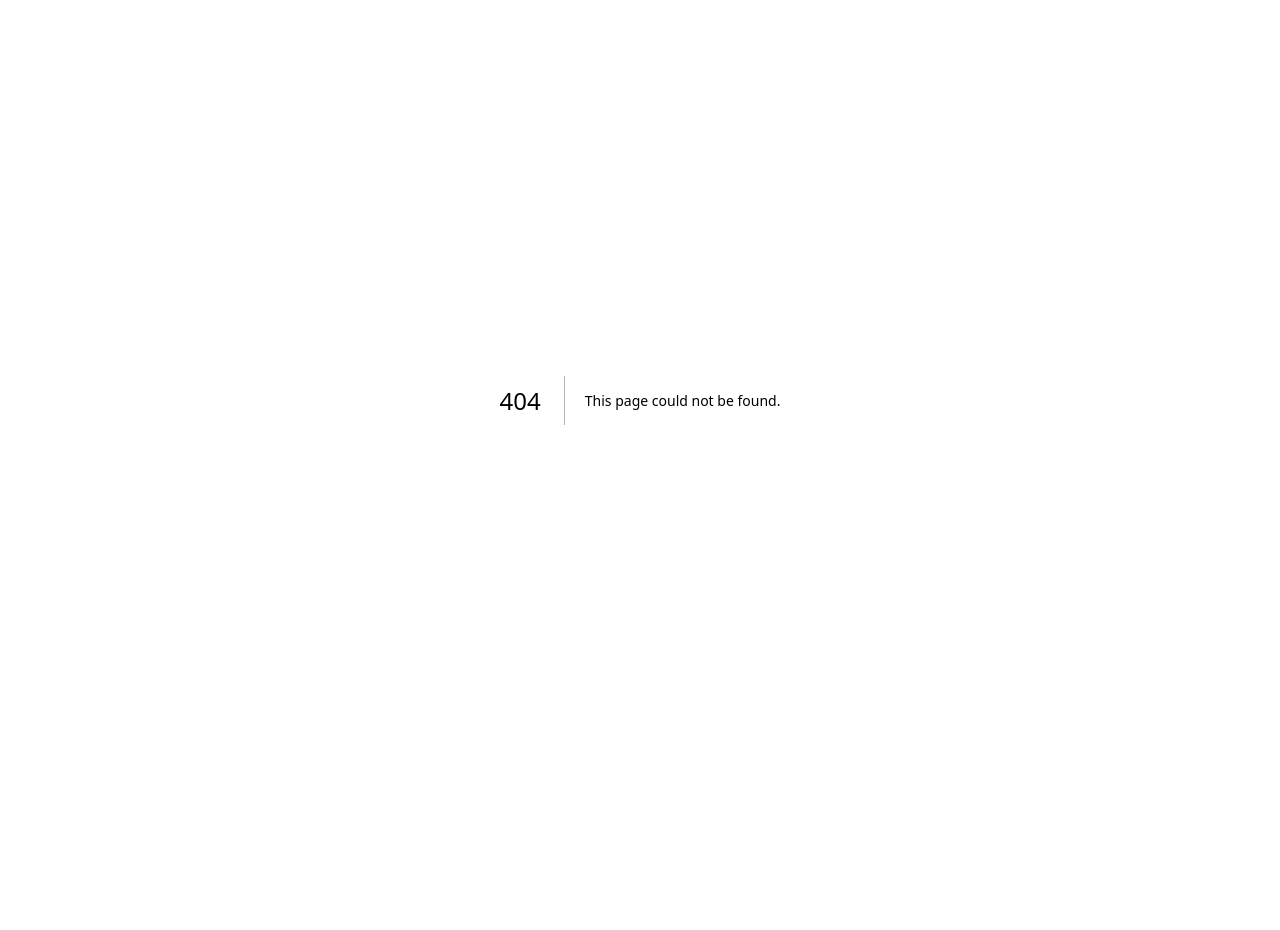
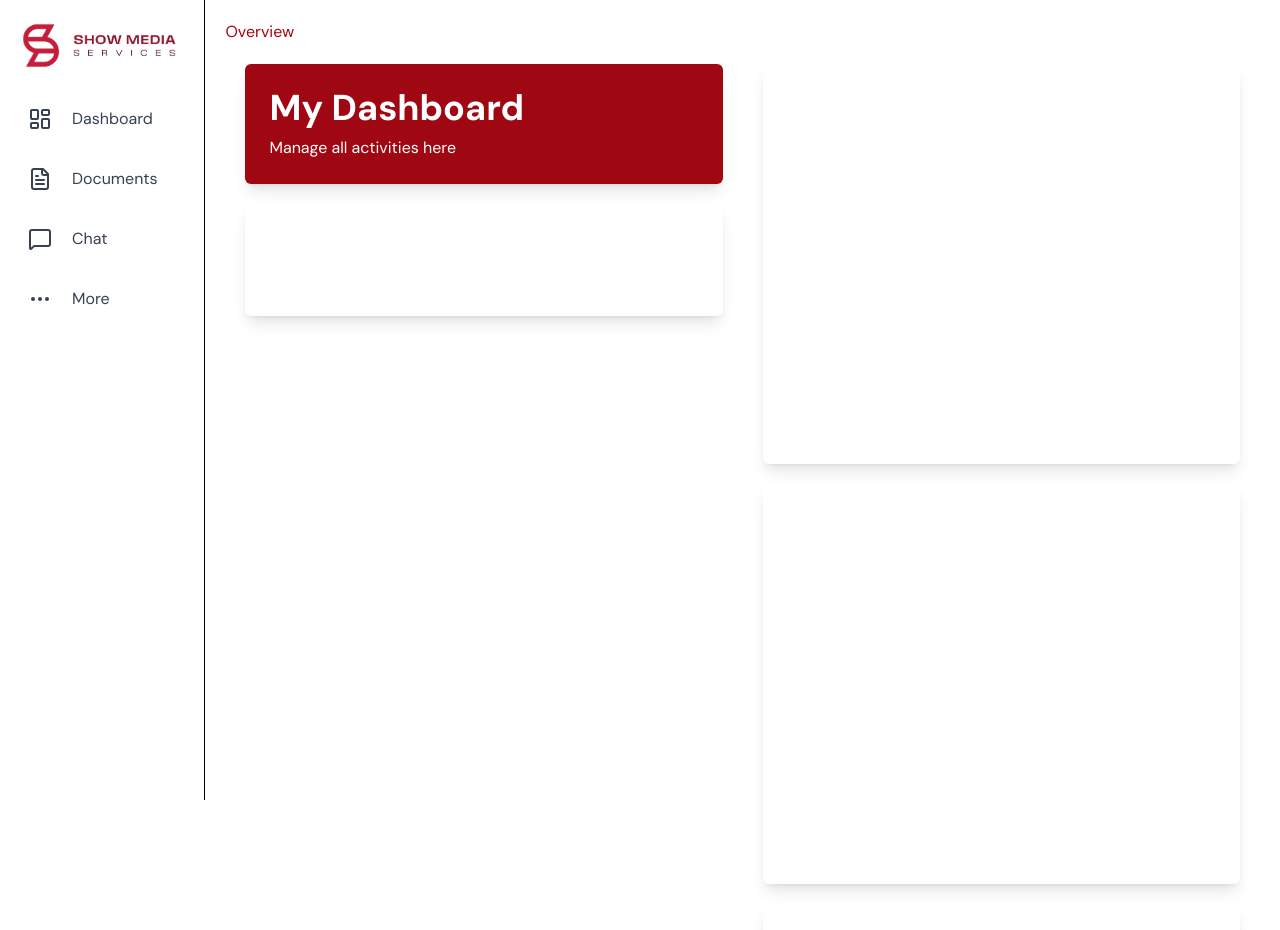
Before and after one commit to anthonyq7/continuity-gdg, a Next.js app in the folder continuity-frontend/: page /dashboard in a window 1280 px wide. Before the commit this address had no page. Shown: the top 930 px of the page. Before the commit the page ends 800 px from the top, so only its background shows below. Built offline with nearby package versions, Linux system fonts and the light colour scheme.

Commit message:
search and icon

```diff
--- /dev/null
+++ b/continuity-frontend/src/app/dashboard/page.tsx
@@ -0,0 +1,56 @@
+"use client";
+import { useState } from 'react';
+import Image from "next/image";
+import { LayoutDashboard,   FileText, Users, MessageSquare, MoreHorizontal, Search, Bell, User } from 'lucide-react';
+import Link from "next/link";
+import smslogo from "@/assets/widelogo.png";
+
+export default function Home() {
+    const [activeItem, setActiveItem] = useState('Overview');
+
+  return(
+      <div className="h-screen w-screen" style={{ backgroundColor: "#ffffffff"}}>
+          <div className="flex w-screen">
+              <div className="flex flex-col border-r w-60 h-screen p-3">
+                <nav className="bg-white" style={{ fontFamily: "DM Sans" }}>
+                    <ul className="text-gray-700 flex flex-col gap-1">
+                        <Image src={smslogo} alt="logo" className="w-55 h-auto mb-2"/>
+                        <Link href="/dashboard" className="flex gap-5 hover:bg-gray-200 p-4 pr-7 duration-300 rounded-md"><LayoutDashboard/>Dashboard</Link>
+                        <Link href="/documents" className="flex gap-5 hover:bg-gray-200 p-4 pr-7 duration-300 rounded-md"><FileText/>Documents</Link>
+                        <Link href="/chat" className="flex gap-5 hover:bg-gray-200 p-4 pr-7 duration-300 rounded-md"><MessageSquare/>Chat</Link>
+                        <Link href="" className="flex gap-5 hover:bg-gray-200 p-4 pr-7 duration-300 rounded-md"><MoreHorizontal/>More</Link>
+
+                    </ul>
+                </nav>
+            </div>
+                <div className="overflow-y-auto w-full page-transition" style={{ fontFamily: "DM Sans" }}>
+            <div>
+                <h1 className="text-red-800 pt-5 px-5 ">Overview</h1>
+            </div>
+            <div className="flex flex-1 p-5 flex-wrap transition-all duration-500 ease-in-out">
+                <div className="text-black px-5 min-w-[400px] flex-1">
+                        <div className="min-w-[350] bg-red-800 mb-5 rounded-md p-6 text-white shadow-lg transition-all duration-300 delay-150 flex-shrink-0">
+                            <h1 className="text-white font-bold text-4xl mb-2" style={{ fontFamily: "DM Sans" }}>My Dashboard</h1>
+                            <p className="text-md text-white" style={{ fontFamily: "DM Sans" }}>Manage all activities here</p>
+                        </div>
+                        <div className="min-w-[350] h-[600] bg-white rounded-md p-8 text-white shadow-lg transition-all duration-300 delay-150 flex-shrink-0">
+                            <p className="text-black p-6" style={{ fontFamily: "DM Sans" }}></p>
+                        </div>
+                </div>
+                <div className="text-black px-5 min-w-[400px] flex-1">
+                        <div className="h-100 min-w-[400px] bg-white mb-5 rounded-md p-8 text-white shadow-lg">
+                            <h1 className="text-white text-4xl mb-2" style={{ fontFamily: "DM Sans" }}></h1>
+                        </div>
+                        <div className="h-100 min-w-[400px] bg-white mb-5 rounded-md p-8 text-white shadow-lg">
+                            <h1 className="text-white text-4xl mb-2" style={{ fontFamily: "DM Sans" }}></h1>
+                        </div>
+                        <div className="h-100 min-w-[400px] bg-white mb-5 rounded-md p-8 text-white shadow-lg">
+                            <h1 className="text-white text-4xl mb-2" style={{ fontFamily: "DM Sans" }}></h1>
+                        </div>
+                </div>
+            </div>
+            </div>
+        </div>
+        </div>
+    )
+}
--- a/continuity-frontend/src/app/dashboard_new/page.tsx
+++ b/continuity-frontend/src/app/dashboard_new/page.tsx
@@ -33,13 +33,21 @@ export default function Home() {
                     </nav>
                 </aside>
                 <div className="flex-1 w-full appear overflow-y-auto" style={{ fontFamily: '-apple-system, BlinkMacSystemFont, "Segoe UI", Roboto, Helvetica, Arial, sans-serif' }}>
-                    <div>
-                        <h1 className="pt-5 px-10 font-bold" style={{ color: "#ea4b33" }}>Overview</h1>
+                    <div className="flex items-center p-5 justify-between gap-4">
+                        <h1 className="font-bold" style={{ color: "#ea4b33" }}>Overview</h1>
+                        <div className="flex items-center gap-4">
+                            <div className="flex border-1 h-10 border-gray-300">
+                                <input className="p-2 w-30 lg:w-50 duration-300 focus:outline-none focus:ring-1 focus:ring-orange-500 focus:border-orange-500" placeholder="Search"/>
+                                <button className="bg-gray-100 hover:bg-gray-300 p-2 duration-100"><Search/></button>
+                                <button></button>
+                            </div>
+                            <User className="h-10 w-10 p-2 bg-gray-500 rounded-full"/>
+                        </div>
                     </div>
                     <div className="flex flex-1 p-5 flex-wrap transition-all duration-500 ease-in-out">
                         <div className="text-black px-5 min-w-[400px] flex-1">
                             <div className="min-w-[350] mb-5 p-6 text-white shadow-lg transition-all duration-300 delay-150 flex-shrink-0" style={{ backgroundColor: "#ea4b33" }}>
-                                <h1 className="text-white font-bold text-4xl mb-2" style={{ fontFamily: '-apple-system, BlinkMacSystemFont, "Segoe UI", Roboto, Helvetica, Arial, sans-serif' }}>MY DASHBOARD</h1>
+                                <h1 className="text-white font-bold text-4xl mb-2" style={{ fontFamily: '-apple-system, BlinkMacSystemFont, "Segoe UI", Roboto' }}>MY DASHBOARD</h1>
                                 <p className="text-md text-white" style={{ fontFamily: '-apple-system, BlinkMacSystemFont, "Segoe UI", Roboto, Helvetica, Arial, sans-serif' }}>Manage all activities here</p>
                             </div>
                             <div className="min-w-[350] h-[770px] bg-white p-8 text-white shadow-lg transition-all duration-300 delay-150 flex-shrink-0">
--- a/continuity-frontend/src/app/globals.css
+++ b/continuity-frontend/src/app/globals.css
@@ -17,7 +17,6 @@
 body {
   background: var(--background);
   color: var(--foreground);
-  font-family: -apple-system, BlinkMacSystemFont, "Segoe UI", Roboto, Helvetica, Arial, sans-serif, "Apple Color Emoji", "Segoe UI Emoji", "Segoe UI Symbol";
 }
 
 .page-transition {
```
